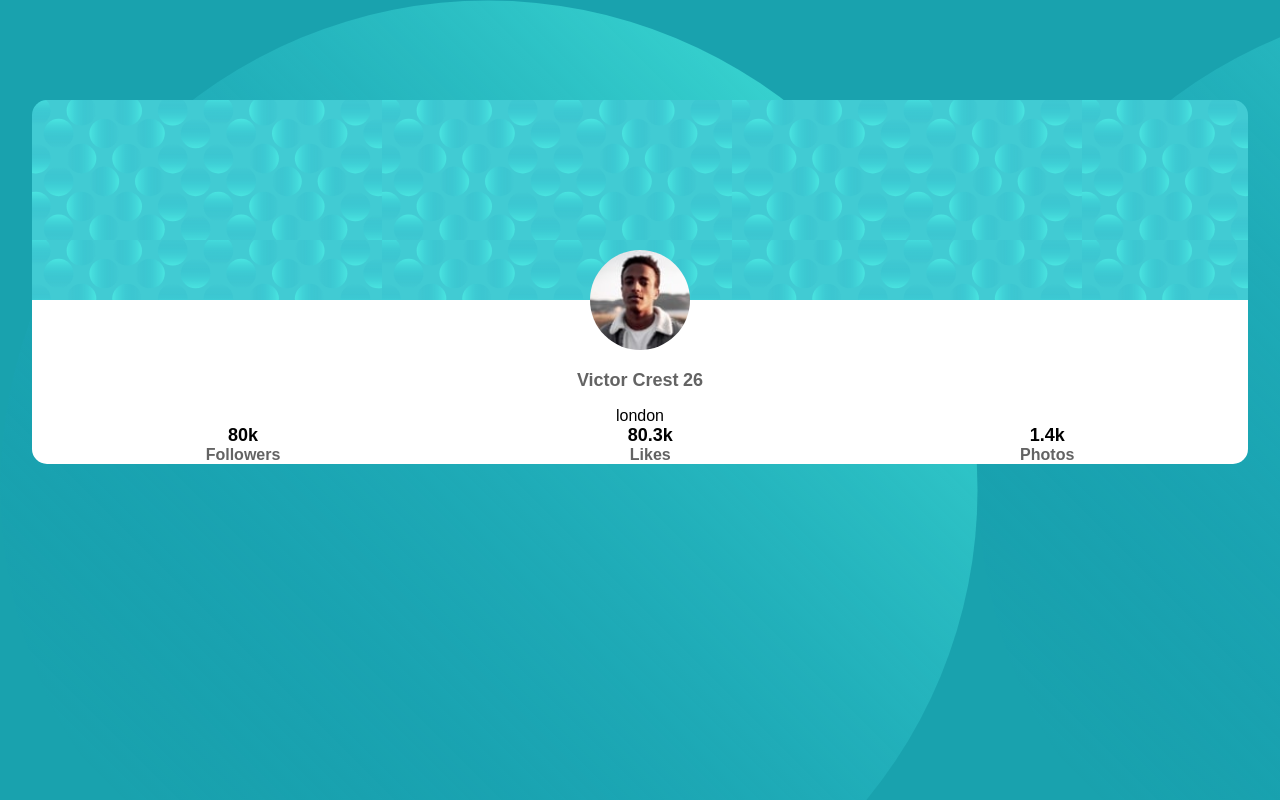
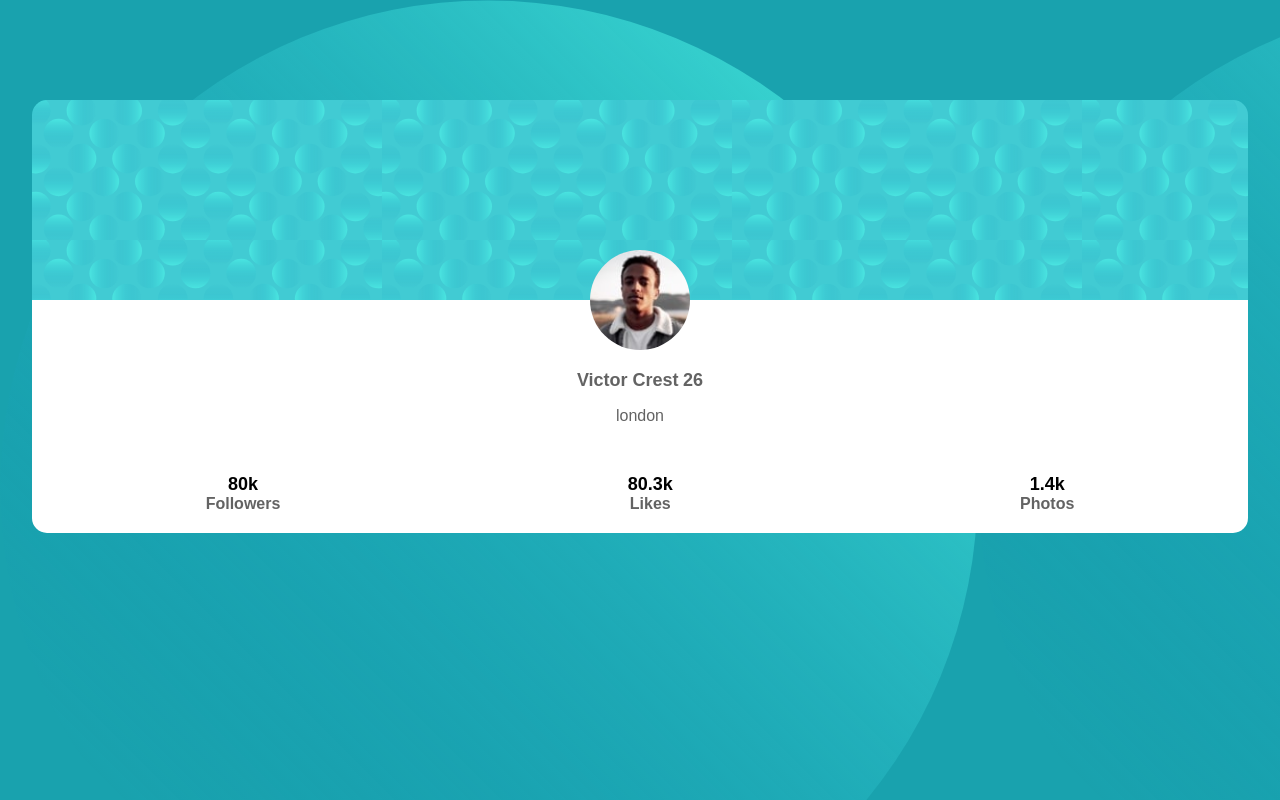
Before and after one commit to kevinalex1/profile-card-component, a plain HTML site: page index.html in a window 1280 px wide. Drawn offline with Linux system fonts and the light colour scheme.

Commit message:
componente realizado

```diff
--- a/index.html
+++ b/index.html
@@ -15,6 +15,7 @@
   </style>
 </head>
 <body>
+
     <div class="conteiner">
     <section class="main">
       <div class="background"></div>
@@ -26,7 +27,7 @@
           <span>Victor Crest</span>
           <span>26</span>
         </div>
-        <div>
+        <div class="data_details1">
           <span>london</span>
         </div>
         <div></div>
@@ -49,5 +50,4 @@
       </footer>
     </div>
     </body>
-
 </html>
--- a/styles.css
+++ b/styles.css
@@ -33,7 +33,10 @@ body{
 .data > span{
     margin-bottom: 28px;
     color: var(--darkGray);
-
+}
+.data_details1{
+    margin-bottom: 28px;
+    color: var(--darkGray);
 }
 .image-profile{
     border-radius: 50%;
@@ -65,7 +68,7 @@ footer{
     display: flex;
     align-content: center;
     justify-content: space-around;
-    height: 80;
+    height: 80px;
     border-top: 2px var(--darkGray);
     background-color: white;
 }
```
